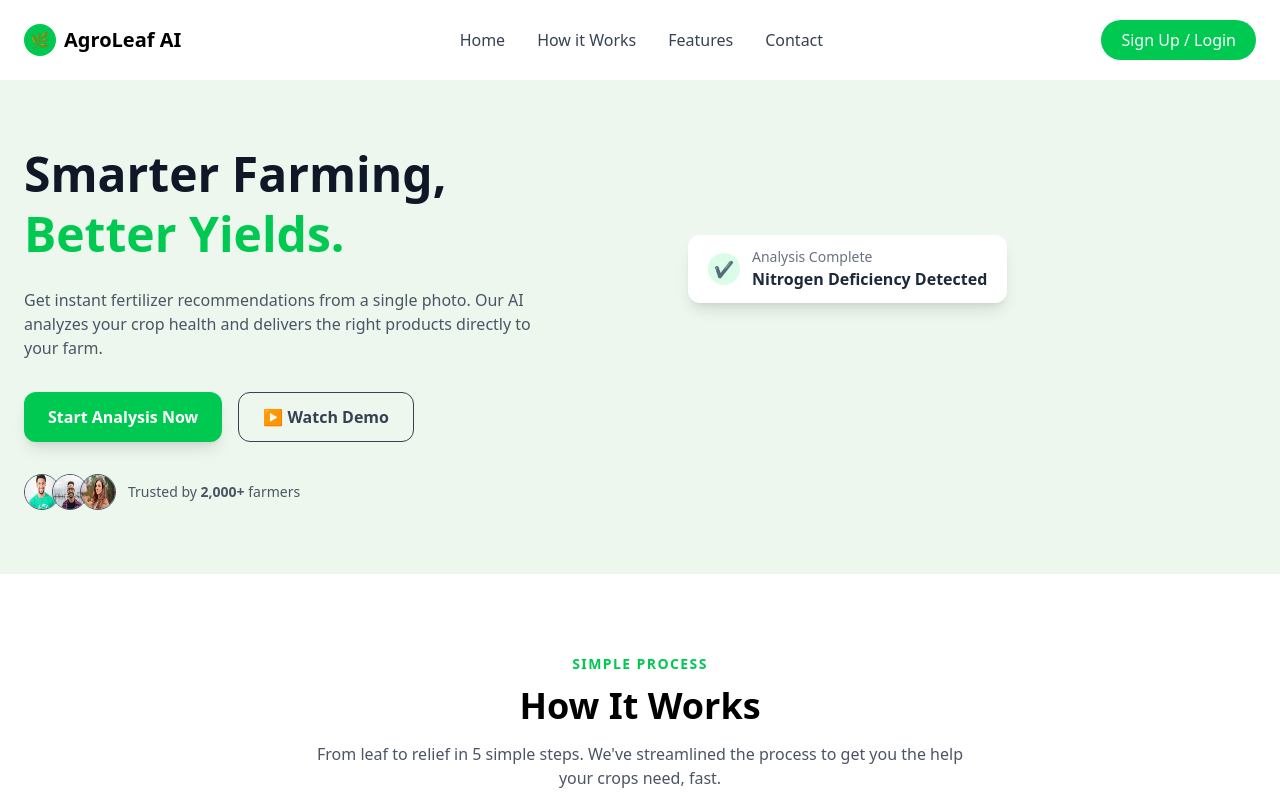
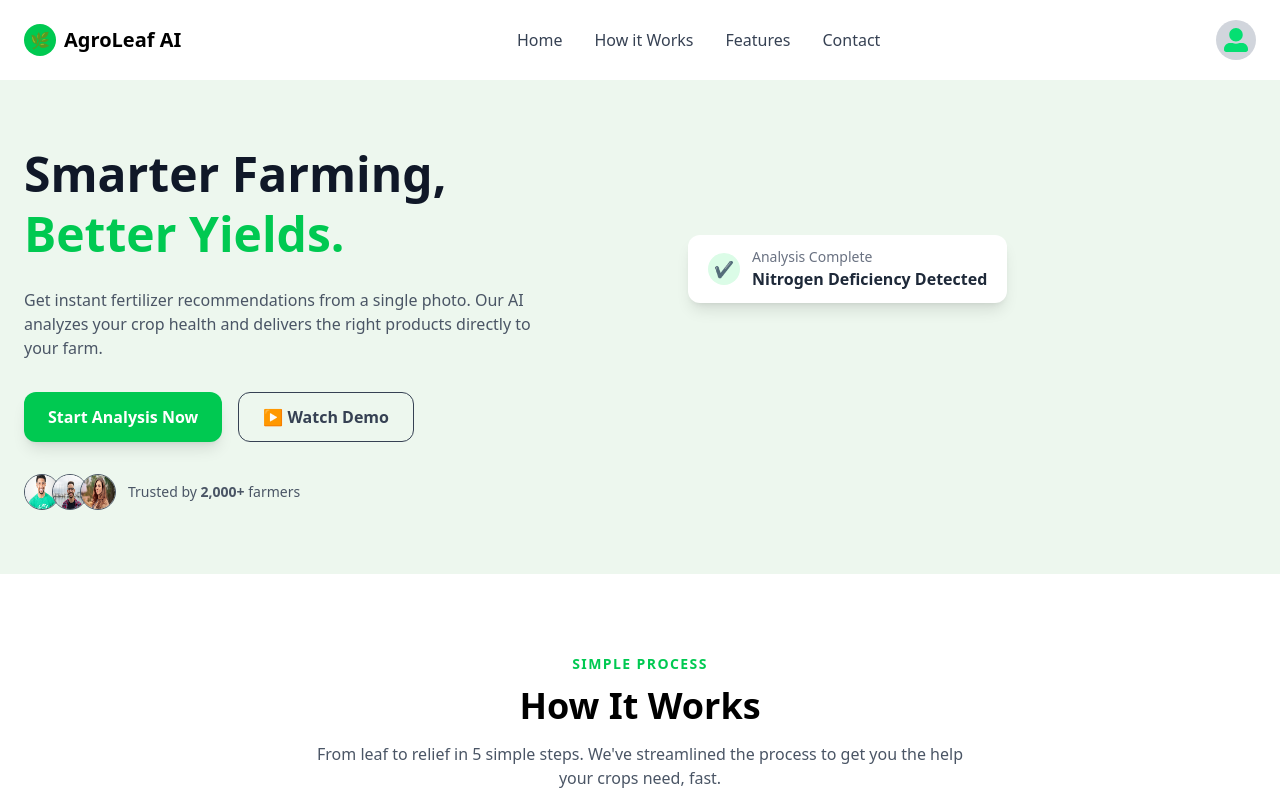
Before and after one commit to gauravdhande20/SmartKisan, a React (Vite) app in the folder Client/vite-project/: page / in a window 1280 px wide. Shown: the top 800 px of the page. Built offline with nearby package versions, Linux system fonts and the light colour scheme; no server answers.

Commit message:
Nav Update

```diff
--- a/Client/vite-project/src/Component/Navsec.jsx
+++ b/Client/vite-project/src/Component/Navsec.jsx
@@ -1,6 +1,10 @@
 import React from 'react'
-
-function Navsec({ onLoginOpen }) {
+import { CircleUser } from 'lucide-react';
+import { FaUserAlt } from "react-icons/fa";
+import Signup from './Signup';
+import { useNavigate } from "react-router-dom";
+function Navsec() {
+   const navigate = useNavigate();
   return (
     <>
      <nav className="max-w-7xl mx-auto flex items-center justify-between px-6 py-5">
@@ -18,12 +22,12 @@ function Navsec({ onLoginOpen }) {
           <li className="cursor-pointer hover:text-green-600">Contact</li>
         </ul>
 
-        <button
-        onClick={onLoginOpen}
-        className="bg-green-500 hover:bg-green-600 text-white px-5 py-2 rounded-full font-medium"
-      >
-        Sign Up / Login
-      </button>
+        <div
+           onClick={() => navigate('../Component/Signup')}
+          className="w-auto h-auto px-2 py-2 text-black bg-gray-300 rounded-full flex items-center justify-center text-3xl font-bold cursor-pointer hover:bg-green-600"
+        >
+          <FaUserAlt className='text-2xl font-extrabold text-green-400'/>
+        </div>
       </nav>
 
     </>
```
